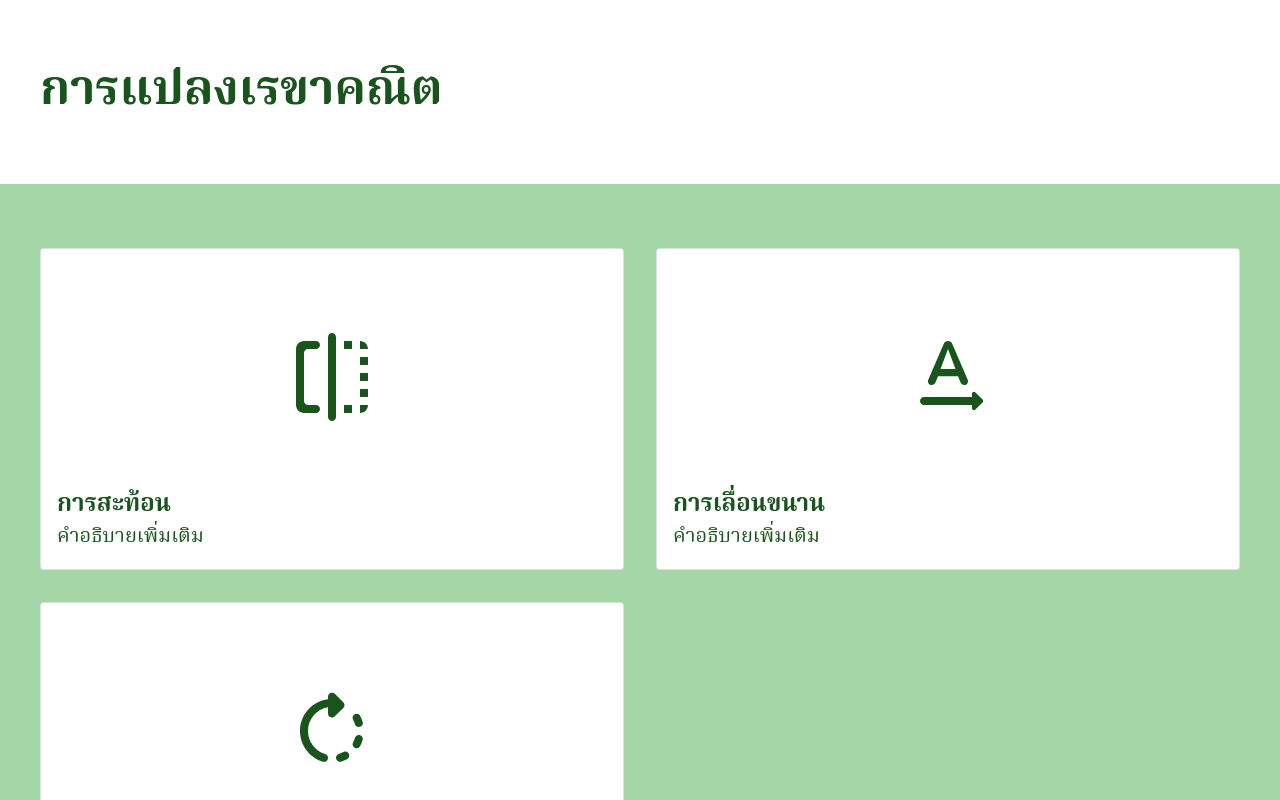
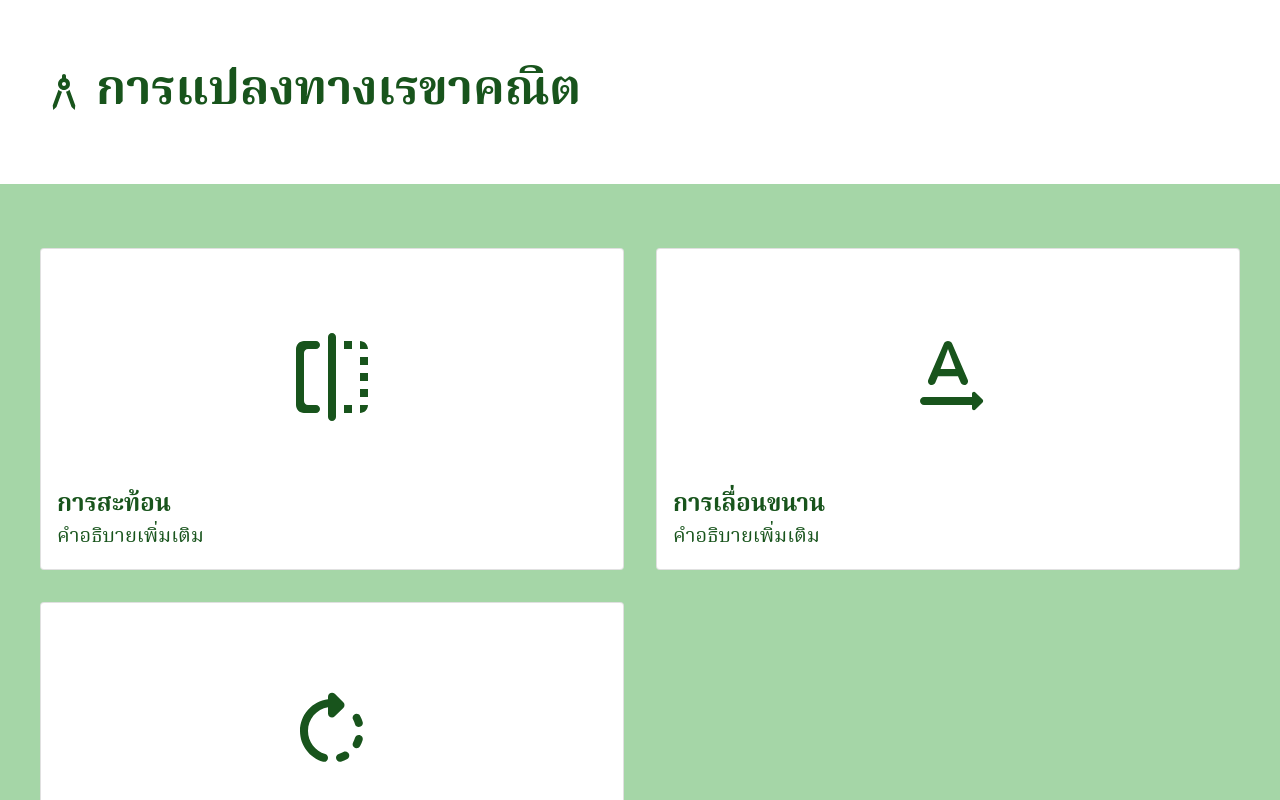
Before and after one commit to Eurydia/project-geometric-transformation-explorer, a React (Vite) app: page / in a window 1280 px wide. Shown: the top 800 px of the page. Built offline with nearby package versions, Linux system fonts and the light colour scheme; what better-react-mathjax would draw is missing.

Commit message:
Update UI titles and fix Thai translation typo
Added ArchitectureRounded icon to the main page title and changed the title text for clarity. Fixed a typo in the Thai word 'ผลลัพท์' to 'ผลลัพธ์' in reflection, rotation, and translation route components.

```diff
--- a/src/routes/index.tsx
+++ b/src/routes/index.tsx
@@ -1,5 +1,6 @@
 import { createFileRoute } from "@tanstack/react-router";
 import {
+  ArchitectureRounded,
   FlipRounded,
   RotateRightRounded,
   TextRotationNoneRounded,
@@ -55,17 +56,28 @@ function RouteComponent() {
           backgroundColor: palette.common.white,
         }}
       >
-        <Typography
-          variant="h3"
-          fontWeight={700}
+        <Stack
+          direction={"row"}
+          spacing={1}
           maxWidth="lg"
           marginX={"auto"}
-          sx={{
-            textWrap: "pretty",
-          }}
+          alignItems={"center"}
         >
-          {`การแปลงเรขาคณิต`}
-        </Typography>
+          <ArchitectureRounded
+            fontSize="inherit"
+            sx={{ fontSize: ({ typography }) => typography.h3.fontSize }}
+          />
+          <Typography
+            component={"div"}
+            variant="h3"
+            fontWeight={700}
+            sx={{
+              textWrap: "pretty",
+            }}
+          >
+            {`การแปลงทางเรขาคณิต`}
+          </Typography>
+        </Stack>
       </Box>
       <Box
         width="100%"
--- a/src/routes/reflection.tsx
+++ b/src/routes/reflection.tsx
@@ -99,7 +99,7 @@ function RouteComponent() {
               </Stack>
               <ReflectionForm onSubmit={handleSolve} />
               <Collapsible
-                title={<Typography fontWeight={800}>{"ผลลัพท์"}</Typography>}
+                title={<Typography fontWeight={800}>{"ผลลัพธ์"}</Typography>}
               >
                 <Stack>
                   {result === null && (
--- a/src/routes/rotation.tsx
+++ b/src/routes/rotation.tsx
@@ -85,7 +85,7 @@ function RouteComponent() {
               </Stack>
               <RotationForm onSubmit={handleSolve} />
               <Collapsible
-                title={<Typography fontWeight={800}>{"ผลลัพท์"}</Typography>}
+                title={<Typography fontWeight={800}>{"ผลลัพธ์"}</Typography>}
               >
                 <Stack>
                   {result === null && (
--- a/src/routes/translation.tsx
+++ b/src/routes/translation.tsx
@@ -100,7 +100,7 @@ function RouteComponent() {
               </Stack>
               <TranslationForm onSubmit={handleSolve} />
               <Collapsible
-                title={<Typography fontWeight={800}>{"ผลลัพท์"}</Typography>}
+                title={<Typography fontWeight={800}>{"ผลลัพธ์"}</Typography>}
               >
                 <Stack>
                   {result === null && (
```
